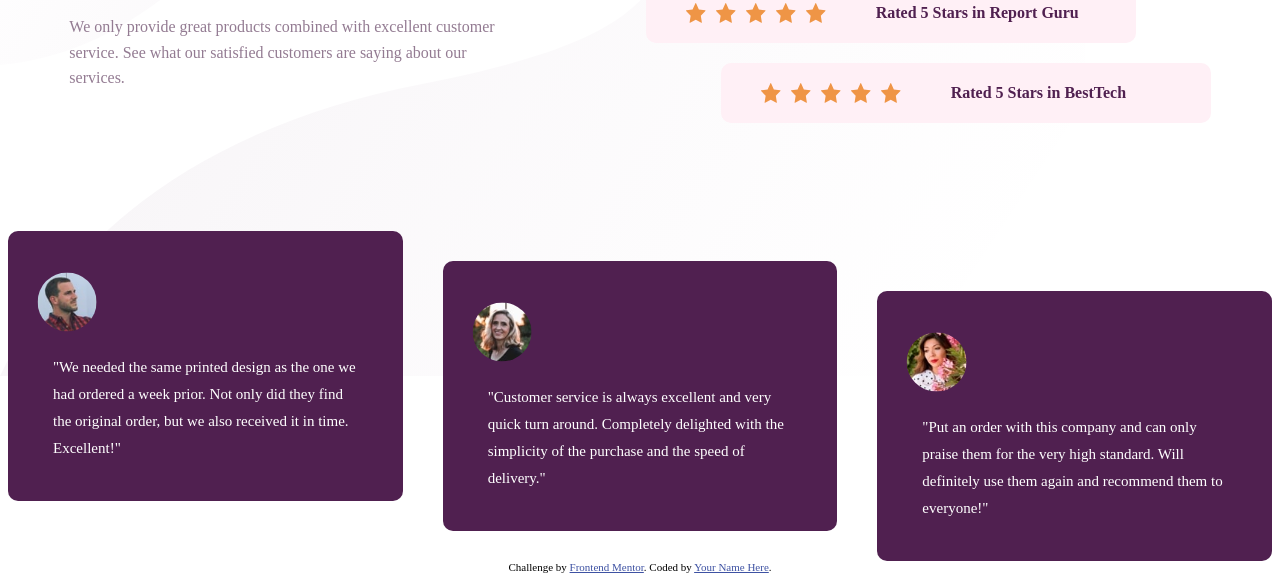
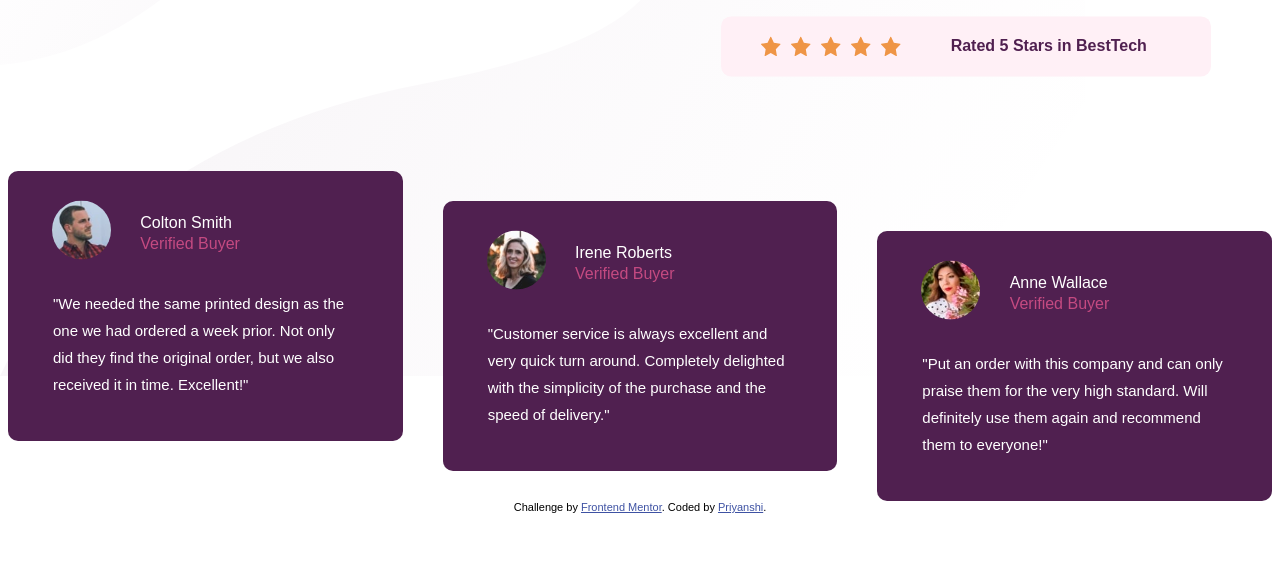
Before and after one commit to Priyanshi233/Social-proof-section, a plain HTML site: page index.html in a window 1280 px wide. Shown: the part 297-878 px from the top of the page. After the commit the page ends 818 px from the top, so only its background shows below. Drawn offline with Linux system fonts and the light colour scheme; a web font is replaced by a local one.

Commit message:
further changes

```diff
--- a/index.html
+++ b/index.html
@@ -63,7 +63,13 @@
     </main>
     <div class="bottom-container">
       <div class="magenta-cards1">
-        <img src="images/image-colton.jpg" class="person" alt="person" />
+        <div class="flex-name">
+          <img src="images/image-colton.jpg" class="person" alt="person" />
+          <div class="details">
+            <div class="name">Colton Smith</div>
+            <div class="status">Verified Buyer</div>
+          </div>
+        </div>
         <p>
           "We needed the same printed design as the one we had ordered a week
           prior. Not only did they find the original order, but we also received
@@ -71,7 +77,13 @@
         </p>
       </div>
       <div class="magenta-cards2">
-        <img src="images/image-irene.jpg" class="person" alt="person" />
+        <div class="flex-name">
+          <img src="images/image-irene.jpg" class="person" alt="person" />
+          <div class="details">
+            <div class="name">Irene Roberts</div>
+            <div class="status">Verified Buyer</div>
+          </div>
+        </div>
         <p>
           "Customer service is always excellent and very quick turn around.
           Completely delighted with the simplicity of the purchase and the speed
@@ -79,7 +91,13 @@
         </p>
       </div>
       <div class="magenta-cards3">
-        <img src="images/image-anne.jpg" class="person" alt="person" />
+        <div class="flex-name">
+          <img src="images/image-anne.jpg" class="person" alt="person" />
+          <div class="details">
+            <div class="name">Anne Wallace</div>
+            <div class="status">Verified Buyer</div>
+          </div>
+        </div>
         <p>
           "Put an order with this company and can only praise them for the very
           high standard. Will definitely use them again and recommend them to
@@ -91,7 +109,9 @@
       Challenge by
       <a href="https://www.frontendmentor.io?ref=challenge" target="_blank"
         >Frontend Mentor</a
-      >. Coded by <a href="#">Your Name Here</a>.
+      >. Coded by
+      <a href="https://www.frontendmentor.io/profile/Priyanshii677">Priyanshi</a
+      >.
     </div>
   </body>
 </html>
--- a/styles.css
+++ b/styles.css
@@ -1,7 +1,7 @@
 @import url("http://fonts.cdnfonts.com/css/league-spartan");
 
 body {
-  font-family: "League Spartan";
+  font-family: "League Spartan", sans-serif;
   background-image: url("images/bg-pattern-top-desktop.svg"),
     url("images/bg-pattern-bottom-desktop.svg");
   background-repeat: no-repeat;
@@ -13,22 +13,22 @@ main {
 .container {
   width: 440px;
   height: 400px;
-  transform: translate(0%, 30%);
+  transform: translate(0%, 18%);
 }
 h1 {
   color: hsl(300, 43%, 22%);
-  font-size: 50px;
+  font-size: 42px;
   font-weight: 700;
 }
 h3 {
   color: hsl(303, 10%, 53%);
-  font-size: 16px;
+  font-size: 15px;
   font-weight: 400;
   line-height: 1.6;
 }
 .ratings {
-  transform: translate(0%, 30%);
-  margin-top: 80px;
+  transform: translate(0%, 18%);
+  margin-top: 70px;
 }
 ul {
   display: flex;
@@ -60,13 +60,29 @@ h4 {
 .bottom-container {
   display: flex;
   justify-content: center;
-  margin-top: 120px;
+  margin-top: 60px;
 }
 .magenta-cards1 {
   width: 420px;
   height: 270px;
   border-radius: 10px;
   background-color: hsl(300, 43%, 22%);
+}
+.flex-name {
+  display: flex;
+  justify-content: center;
+}
+.name {
+  color: white;
+  font-weight: 300;
+}
+.status {
+  color: hsl(333, 51%, 53%);
+  margin-top: 3px;
+}
+.details {
+  /* margin-left: 60px; */
+  transform: translate(-45%, 72%);
 }
 .magenta-cards2 {
   width: 420px;
@@ -88,7 +104,7 @@ h4 {
   display: inline-block;
   border-radius: 50%;
   width: 15%;
-  transform: translate(50%, 70%);
+  transform: translate(-125%, 50%);
 }
 p {
   color: white;
```
